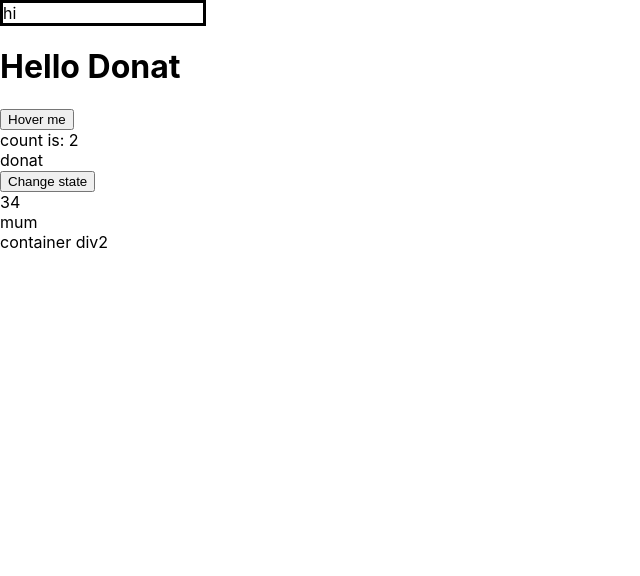
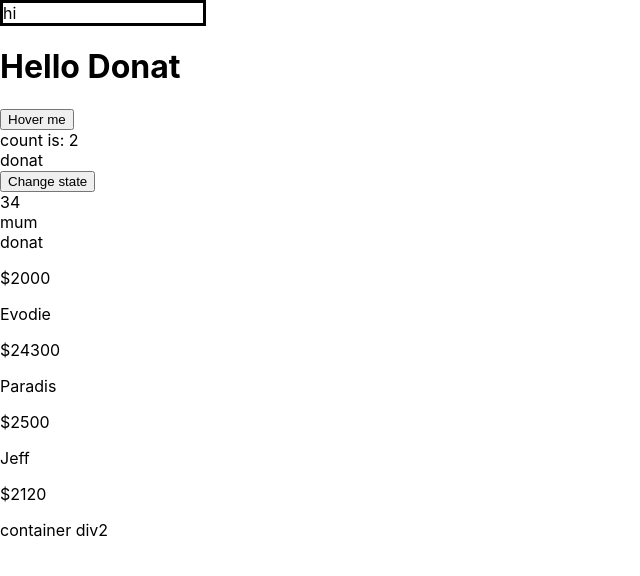
Before and after one commit to uwadonat/react-redux-full-course, a React (Create React App) app: page / in a window 1280 px wide. Shown: the top 576 px of the page, without its empty margins (0-640 px from the left). Built offline with nearby package versions, Linux system fonts and the light colour scheme.

Commit message:
Return list element

```diff
--- a/src/App.js
+++ b/src/App.js
@@ -9,6 +9,10 @@ class App extends Component {
   };
   increment() {
     this.setState({ count: 5 });
+  }
+
+  shouldComponentUpdate() {
+    return true;
   }
 
   componentDidMount() {
--- a/src/container/container.js
+++ b/src/container/container.js
@@ -19,12 +19,30 @@ class Container1 extends Component {
   changeState = () => {
     this.setState({ age: "200", name: this.state.name + "m" });
   };
+  list = [
+    { id: 1, name: "donat", salary: "$2000" },
+    { id: 2, name: "Evodie", salary: "$24300" },
+    { id: 3, name: "Paradis", salary: "$2500" },
+    { id: 4, name: "Jeff", salary: "$2120" },
+  ];
+
+  RenderList = (props) => {
+    return (
+      <div>
+        {props.lst.name}
+        <p>{props.lst.salary}</p>
+      </div>
+    );
+  };
   render() {
     return (
       <div>
         <button onClick={() => this.changeState()}>Change state</button>
         <div>{this.state.age}</div>
         <div>{this.state.name}</div>
+        {this.list.map((item) => (
+          <this.RenderList lst={item} />
+        ))}
         <Component1 prop1={this.state.name} />
       </div>
     );
```
